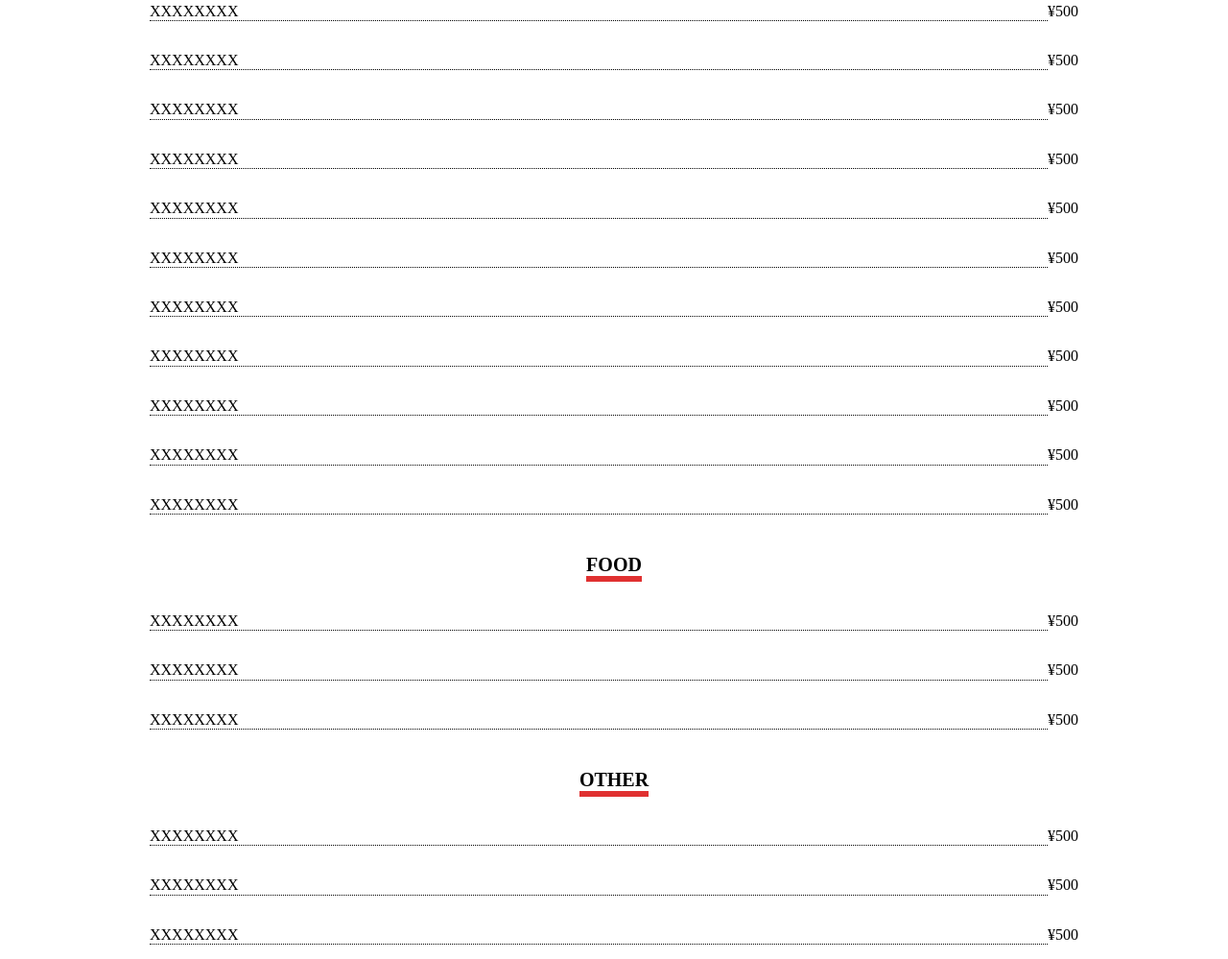
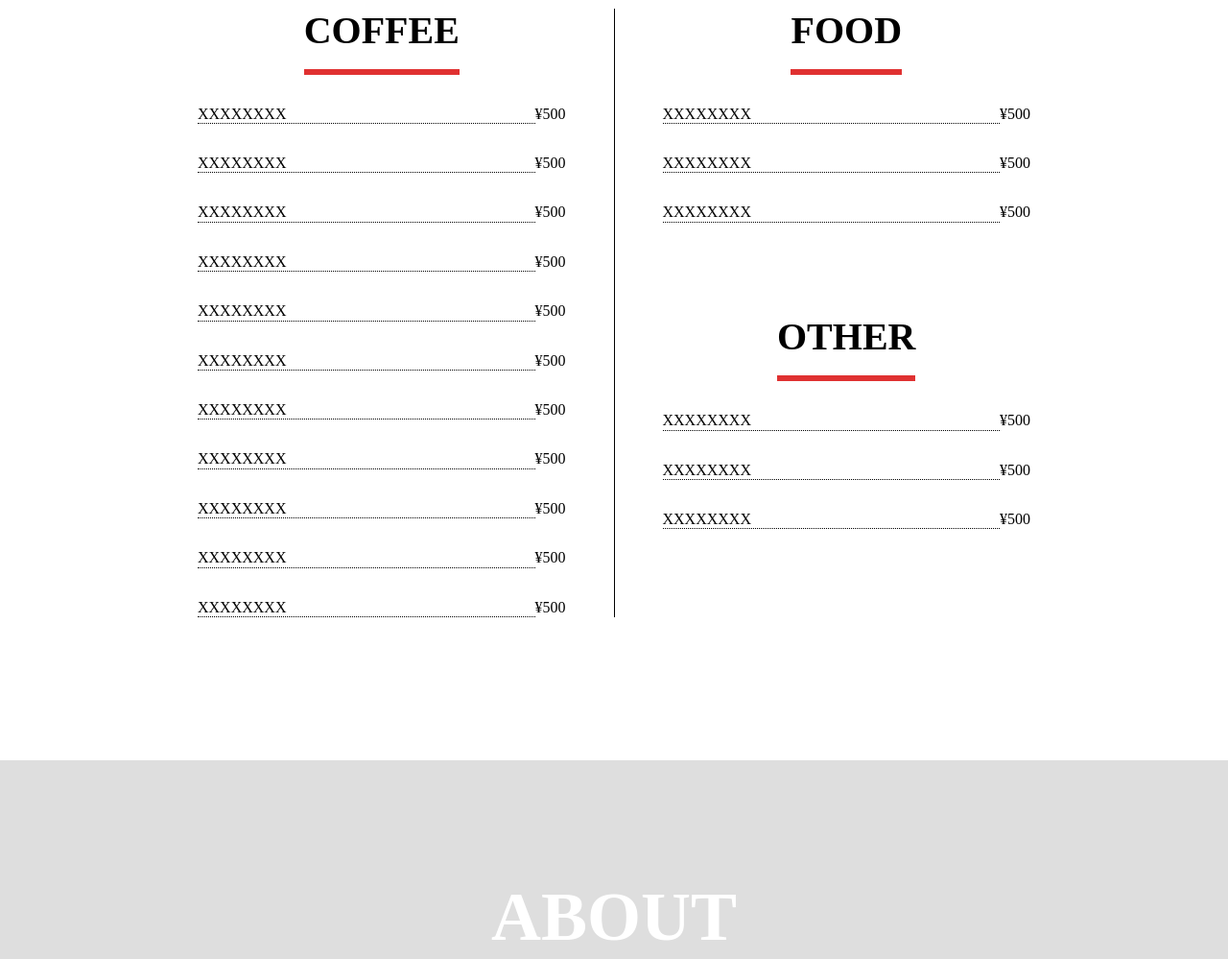
Before and after one commit to Kanno95/experiment, a website: page revision2.html in a window 1280 px wide. Shown: the part 1031-2030 px from the top of the page at 96% size. Drawn offline with Linux system fonts and the light colour scheme.

Commit message:
レスポンシブ、マークアップ

```diff
--- a/revision2.html
+++ b/revision2.html
@@ -35,6 +35,8 @@
             </div>
         </div>
         <div class="main__inner">
+        <div class="menubox">
+        <div class="menubox__inner menubox__inner--type2">
             <div class="subtitle subtitle--type2">
                 <h2 class="subtitle__text">COFFEE</h2>
             </div>
@@ -104,6 +106,8 @@
                     <li class="menu__list__money">¥500</li>
                 </ul>
             </div>
+        </div>
+        <div class="menubox__inner">
             <div class="subtitle subtitle--type3">
                 <h2 class="subtitle__text">FOOD</h2>
             </div>
@@ -125,7 +129,7 @@
                     <li class="menu__list__money">¥500</li>
                 </ul>
             </div>
-            <div class="subtitle subtitle--type3">
+            <div class="subtitle subtitle--type4">
                 <h2 class="subtitle__text">OTHER</h2>
             </div>
             <div class="menu">
@@ -146,6 +150,8 @@
                     <li class="menu__list__money">¥500</li>
                 </ul>
             </div>
+        </div>
+        </div>
         </div>
         <div class="main__inner main__inner--type2">
             <div class="secodmv secodmv--type3">
@@ -202,7 +208,7 @@
                 <p class="description__address">X-XX-XX, Ebisuminami, Shibuya-ku, Tokyo 150-0022 東京都渋谷区恵比寿南X-XX-XX</p>
                 <p class="description__date">Open 7 days a Week</p>
                 <p class="description__time">9:00am to 10:00pm</p>
-                <p class="description__tel"><a href="tel:XX-XXXX-XXXX" class="description__tel--type2"">Tel : XX-XXXX-XXXX</a></p>
+                <p class="description__tel"><a href="tel:XX-XXXX-XXXX" class="description__tel--type2">Tel : XX-XXXX-XXXX</a></p>
             </div>
         </div>
     </main>
--- a/src/scss/assets/css/style3.scss
+++ b/src/scss/assets/css/style3.scss
@@ -450,6 +450,9 @@ display: none;
     &--type3 {
         margin-top: 41px;
     }
+    &--type4 {
+        margin-top: 41px;
+    }
     &__text {
         display: inline-block;
         border-bottom: solid 6px #E03131;
@@ -556,4 +559,42 @@ display: none;
             }
         }
     }
+    .secodmv {
+        &--type2 {
+            margin-top: 20px;
+        }
+        &--type3 {
+            margin-top: 149.5px;
+        }
+        &__text {
+            font-size: 7.2rem;
+        }
+    }
+    .menubox {
+        display: flex;
+        margin-top: 90px;
+        &__inner {
+            width: 50%;
+            padding-left: 50px;
+            padding-right: 50px;
+            &--type2 {
+                border-right: solid 1px #000000;
+            }
+        }
+    }
+    .subtitle {
+        font-size: 4rem;
+        &--type2 {
+            margin-top: 0px;
+        }
+        &--type3 {
+            margin-top: 0px;
+        }
+        &--type4 {
+            margin-top: 96.5px;
+        }
+        &__text {
+            padding-bottom: 17px;
+        }
+    }
 }
```
Also changed, not shown: dist/assets/css/style3.css.
